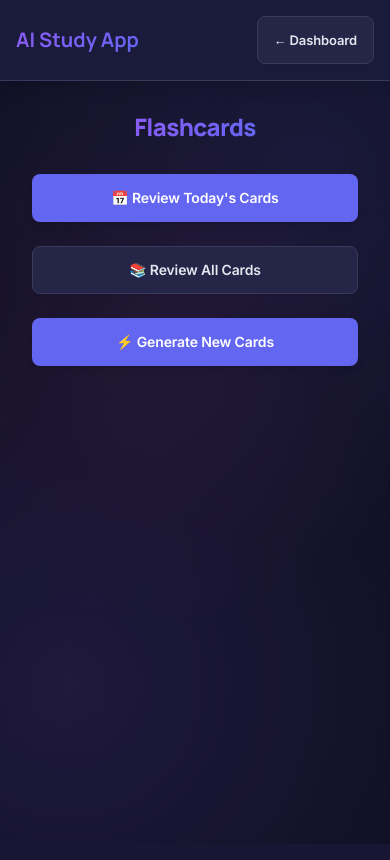
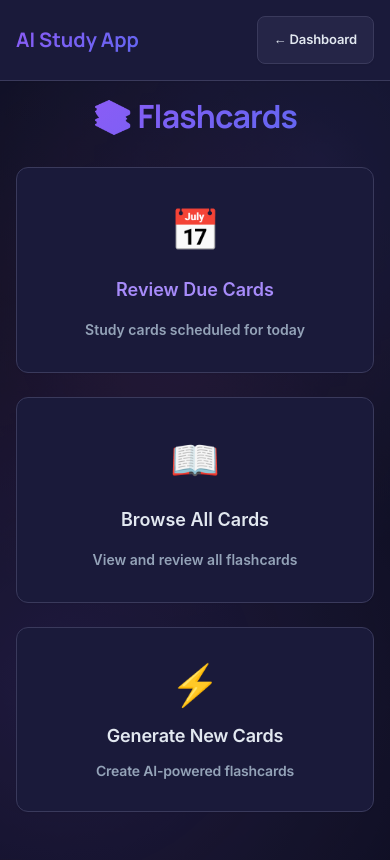
Before and after one commit to NeelKad/AI-study-app, a Flask app: page /flashcards/1 in a window 390 px wide. Run offline with Flask 3, Linux system fonts and the light colour scheme; a user stored in the database is signed in; tables that the repository leaves empty hold one stand-in row (values such as "Sample post").

Commit message:
Update flashcards.html

```diff
--- a/templates/flashcards.html
+++ b/templates/flashcards.html
@@ -4,10 +4,7 @@
   <meta charset="UTF-8" />
   <meta name="viewport" content="width=device-width, initial-scale=1.0" />
   <title>Flashcards - AI Study App</title>
-    <link
-      rel="stylesheet"
-      href="{{ url_for('static', filename='style.css') }}"
-    />
+  <link rel="stylesheet" href="{{ url_for('static', filename='style.css') }}" />
   <style>
     :root {
       --bg-primary: #0f0f23;
@@ -19,35 +16,54 @@
       --text-muted: #64748b;
       --accent: #6366f1;
       --success: #10b981;
+      --warning: #f59e0b;
       --error: #ef4444;
       --shadow-sm: 0 1px 2px 0 rgb(0 0 0 / 0.05);
-        --shadow-md: 0 4px 6px -1px rgb(0 0 0 / 0.1),
-          0 2px 4px -2px rgb(0 0 0 / 0.1);
-        --shadow-lg: 0 10px 15px -3px rgb(0 0 0 / 0.1),
-          0 4px 6px -4px rgb(0 0 0 / 0.1);
+      --shadow-md: 0 4px 6px -1px rgb(0 0 0 / 0.1), 0 2px 4px -2px rgb(0 0 0 / 0.1);
+      --shadow-lg: 0 10px 15px -3px rgb(0 0 0 / 0.1), 0 4px 6px -4px rgb(0 0 0 / 0.1);
     }
+
+    * {
+      box-sizing: border-box;
+    }
+
     body {
       background: var(--bg-primary);
       color: var(--text-primary);
-        font-family: -apple-system, BlinkMacSystemFont, "Segoe UI", "Roboto",
-          sans-serif;
+      font-family: -apple-system, BlinkMacSystemFont, 'Segoe UI', 'Roboto', sans-serif;
       margin: 0;
       min-height: 100vh;
+      line-height: 1.5;
     }
+
     .navbar {
       background: var(--bg-secondary);
       padding: 1rem 2rem;
       border-bottom: 1px solid var(--bg-border);
+      box-shadow: var(--shadow-sm);
     }
+
+    .nav-content {
+      display: flex;
+      align-items: center;
+      justify-content: space-between;
+      width: 100%;
+      max-width: 1200px;
+      margin: 0 auto;
+    }
+
     .nav-logo {
       font-size: 1.25rem;
       font-weight: 700;
       color: var(--accent);
       text-decoration: none;
+      transition: color 0.2s ease;
     }
+
     .nav-logo:hover {
       color: var(--text-primary);
     }
+
     .button {
       display: inline-flex;
       align-items: center;
@@ -62,19 +78,37 @@
       transition: all 0.2s ease;
       background: var(--accent);
       color: white;
+      gap: 0.5rem;
     }
-      .button:hover {
+
+    .button:hover:not(:disabled) {
       transform: translateY(-1px);
       box-shadow: var(--shadow-md);
     }
+
     .button-secondary {
       background: var(--bg-tertiary);
       color: var(--text-primary);
       border-color: var(--bg-border);
     }
+
     .button-secondary:hover {
       background: var(--bg-border);
     }
+
+    .button:disabled {
+      opacity: 0.5;
+      cursor: not-allowed;
+      background: var(--bg-tertiary);
+      color: var(--text-muted);
+      border-color: var(--bg-border);
+    }
+
+    .button:disabled:hover {
+      transform: none;
+      box-shadow: none;
+    }
+
     .card {
       background: var(--bg-secondary);
       border: 1px solid var(--bg-border);
@@ -82,9 +116,100 @@
       box-shadow: var(--shadow-sm);
       transition: all 0.2s ease;
     }
+
     .card:hover {
       box-shadow: var(--shadow-md);
     }
+
+    .main-container {
+      padding: 2rem;
+      max-width: 800px;
+      margin: 0 auto;
+      display: flex;
+      flex-direction: column;
+      align-items: center;
+      gap: 2rem;
+    }
+
+    .page-title {
+      font-size: 2.5rem;
+      font-weight: 700;
+      color: var(--accent);
+      margin: 0;
+      text-align: center;
+    }
+
+    .stats-grid {
+      display: grid;
+      grid-template-columns: repeat(auto-fit, minmax(200px, 1fr));
+      gap: 1rem;
+      width: 100%;
+      margin-bottom: 1rem;
+    }
+
+    .stat-card {
+      padding: 1.5rem;
+      text-align: center;
+    }
+
+    .stat-number {
+      font-size: 2rem;
+      font-weight: 700;
+      margin-bottom: 0.5rem;
+    }
+
+    .stat-label {
+      color: var(--text-secondary);
+      font-size: 0.875rem;
+      text-transform: uppercase;
+      letter-spacing: 0.05em;
+    }
+
+    .stat-due { color: var(--warning); }
+    .stat-total { color: var(--accent); }
+    .stat-new { color: var(--success); }
+
+    .action-grid {
+      display: grid;
+      grid-template-columns: repeat(auto-fit, minmax(280px, 1fr));
+      gap: 1.5rem;
+      width: 100%;
+    }
+
+    .action-button {
+      padding: 2rem;
+      text-align: center;
+      font-size: 1.125rem;
+      font-weight: 600;
+      text-decoration: none;
+      min-height: 140px;
+      display: flex;
+      flex-direction: column;
+      align-items: center;
+      justify-content: center;
+      gap: 1rem;
+    }
+
+    .action-icon {
+      font-size: 2.5rem;
+    }
+
+    .loading-container {
+      display: none;
+      text-align: center;
+      margin: 2rem 0;
+    }
+
+    .loading-content {
+      display: inline-flex;
+      align-items: center;
+      gap: 0.75rem;
+      padding: 1rem 1.5rem;
+      background: var(--bg-secondary);
+      border-radius: 0.75rem;
+      border: 1px solid var(--bg-border);
+    }
+
     .spinner {
       width: 20px;
       height: 20px;
@@ -93,35 +218,48 @@
       border-radius: 50%;
       animation: spin 1s linear infinite;
     }
+
     @keyframes spin {
-        0% {
-          transform: rotate(0deg);
+      0% { transform: rotate(0deg); }
+      100% { transform: rotate(360deg); }
     }
-        100% {
-          transform: rotate(360deg);
+
+    .message {
+      padding: 1rem 1.5rem;
+      border-radius: 0.5rem;
+      font-weight: 600;
+      text-align: center;
+      margin-top: 1rem;
     }
+
+    .message.error {
+      background: rgba(239, 68, 68, 0.1);
+      color: var(--error);
+      border: 1px solid rgba(239, 68, 68, 0.2);
     }
-      .button:disabled {
-        opacity: 0.5;
-        cursor: not-allowed;
-        background: var(--bg-tertiary);
-        color: var(--text-muted);
-        border-color: var(--bg-border);
+
+    .message.success {
+      background: rgba(16, 185, 129, 0.1);
+      color: var(--success);
+      border: 1px solid rgba(16, 185, 129, 0.2);
     }
-      .button:disabled:hover {
-        transform: none;
-        box-shadow: none;
-      }
+
     @media (max-width: 768px) {
       .navbar {
         padding: 1rem;
       }
-        main {
+      .main-container {
         padding: 1rem;
       }
       .button {
         padding: 0.75rem 1rem;
         font-size: 0.875rem;
+      }
+      .page-title {
+        font-size: 2rem;
+      }
+      .action-grid {
+        grid-template-columns: 1fr;
       }
     }
   </style>
@@ -129,125 +267,146 @@
 <body>
   <header>
     <nav class="navbar">
-        <div
-          style="
-            display: flex;
-            align-items: center;
-            justify-content: space-between;
-            width: 100%;
-            max-width: 1200px;
-            margin: 0 auto;
-          "
-        >
+      <div class="nav-content">
         <a href="{{ url_for('index') }}" class="nav-logo">AI Study App</a>
-          <div style="display: flex; gap: 1rem; align-items: center">
-            <a
-              href="{{ url_for('dashboard') }}"
-              class="button button-secondary"
-              style="padding: 0.5rem 1rem; font-size: 0.8125rem"
-              >← Dashboard</a
-            >
+        <div style="display: flex; gap: 1rem; align-items: center;">
+          <a href="{{ url_for('dashboard') }}" class="button button-secondary" style="padding: 0.5rem 1rem; font-size: 0.8125rem;">
+            ← Dashboard
+          </a>
         </div>
       </div>
     </nav>
   </header>
-    <main
-      style="
-        padding: 2rem;
-        max-width: 600px;
-        margin: 0 auto;
-        display: flex;
-        flex-direction: column;
-        align-items: center;
-      "
+
+  <main class="main-container">
+    <h1 class="page-title">📚 Flashcards</h1>
+
+    <div id="statsContainer" class="stats-grid" style="display: none;">
+      <div class="card stat-card">
+        <div id="statDue" class="stat-number stat-due">-</div>
+        <div class="stat-label">Due Today</div>
+      </div>
+      <div class="card stat-card">
+        <div id="statTotal" class="stat-number stat-total">-</div>
+        <div class="stat-label">Total Cards</div>
+      </div>
+      <div class="card stat-card">
+        <div id="statNew" class="stat-number stat-new">-</div>
+        <div class="stat-label">New Cards</div>
+      </div>
+    </div>
+
+    <div class="action-grid">
+      <a href="{{ url_for('review_today_flashcards', note_id=note_id) }}" class="card action-button">
+        <div class="action-icon">📅</div>
+        <div>Review Due Cards</div>
+        <div style="font-size: 0.875rem; color: var(--text-secondary);">Study cards scheduled for today</div>
+      </a>
+
+      <a href="{{ url_for('review_all_flashcards', note_id=note_id) }}" class="card action-button button-secondary">
+        <div class="action-icon">📖</div>
+        <div>Browse All Cards</div>
+        <div style="font-size: 0.875rem; color: var(--text-secondary);">View and review all flashcards</div>
+      </a>
+
+      <button
+        class="card action-button"
+        id="generateBtn"
+        {% if not note_content %}disabled{% endif %}
       >
-      <h1 style="margin-bottom: 2rem; color: var(--accent)">Flashcards</h1>
-      <div
-        style="display: flex; flex-direction: column; gap: 1.5rem; width: 100%"
-      >
-        <button
-          class="button"
-          onclick="window.location.href='{{ url_for('review_today_flashcards', note_id=note_id) }}'"
-        >
-          📅 Review Today's Cards
-        </button>
-        <button
-          class="button button-secondary"
-          onclick="window.location.href='{{ url_for('review_all_flashcards', note_id=note_id) }}'"
-        >
-          📚 Review All Cards
-        </button>
-        <button
-          class="button"
-          id="generateBtn"
-          {%
-          if
-          not
-          note_content
-          %}disabled{%
-          endif
-          %}
-        >
-          ⚡ Generate New Cards
+        <div class="action-icon">⚡</div>
+        <div>Generate New Cards</div>
+        <div style="font-size: 0.875rem; color: var(--text-secondary);">
+          {% if note_content %}Create AI-powered flashcards{% else %}No note content available{% endif %}
+        </div>
       </button>
     </div>
-      <div
-        id="loadingIndicator"
-        style="display: none; text-align: center; margin: 2rem 0"
-      >
-        <div
-          style="
-            display: inline-flex;
-            align-items: center;
-            gap: 0.75rem;
-            padding: 1rem 1.5rem;
-            background: var(--bg-secondary);
-            border-radius: 0.75rem;
-            border: 1px solid var(--bg-border);
-          "
-        >
+
+    <div id="loadingIndicator" class="loading-container">
+      <div class="loading-content">
         <div class="spinner"></div>
-          <span style="color: var(--text-secondary); font-weight: 500"
-            >Generating flashcards...</span
-          >
+        <span style="color: var(--text-secondary); font-weight: 500;">
+          Generating flashcards...
+        </span>
       </div>
     </div>
-      <div
-        id="errorMessage"
-        style="color: var(--error); font-weight: 600; margin-top: 1rem"
-      ></div>
+
+    <div id="messageContainer"></div>
   </main>
+
   <script>
-      let noteContent = {% if note_content %}{{ note_content | tojson | safe }}{% else %}null{% endif %};
-      const noteId = {{ note_id }}; // <-- Add this line
-      const generateBtn = document.getElementById("generateBtn");
-      const loadingIndicator = document.getElementById("loadingIndicator");
-      const errorMessage = document.getElementById("errorMessage");
+    const noteContent = {% if note_content %}{{ note_content | tojson | safe }}{% else %}null{% endif %};
+    const noteId = {{ note_id }};
 
-      generateBtn?.addEventListener("click", async function() {
+    const generateBtn = document.getElementById('generateBtn');
+    const loadingIndicator = document.getElementById('loadingIndicator');
+    const messageContainer = document.getElementById('messageContainer');
+    const statsContainer = document.getElementById('statsContainer');
+
+    function showMessage(text, type = 'info') {
+      messageContainer.innerHTML = `<div class="message ${type}">${text}</div>`;
+    }
+
+    function clearMessage() {
+      messageContainer.innerHTML = '';
+    }
+
+    async function loadStats() {
+      try {
+        const response = await fetch(`/api/flashcards/stats?note_id=${noteId}`);
+        if (response.ok) {
+          const stats = await response.json();
+          document.getElementById('statDue').textContent = stats.due;
+          document.getElementById('statTotal').textContent = stats.total;
+          document.getElementById('statNew').textContent = stats.new;
+
+          if (stats.total > 0) {
+            statsContainer.style.display = 'grid';
+          }
+        }
+      } catch (error) {
+        console.error('Failed to load stats:', error);
+      }
+    }
+
+    generateBtn?.addEventListener('click', async function() {
       if (!noteContent) {
-          errorMessage.textContent = "No note content found!";
+        showMessage('No note content found!', 'error');
         return;
       }
-        loadingIndicator.style.display = "block";
-        errorMessage.textContent = "";
+
+      generateBtn.disabled = true;
+      loadingIndicator.style.display = 'block';
+      clearMessage();
+
       try {
-          const res = await fetch("/api/flashcards", {
-            method: "POST",
-            headers: { "Content-Type": "application/json" },
+        const response = await fetch('/api/flashcards', {
+          method: 'POST',
+          headers: { 'Content-Type': 'application/json' },
           body: JSON.stringify({
             notes: noteContent,
-              note_id: noteId // <-- This now works!
+            note_id: noteId
           }),
         });
-          if (!res.ok) throw new Error("Failed to generate flashcards.");
-          loadingIndicator.style.display = "none";
-          errorMessage.textContent = "Flashcards generated! You can now review them.";
-        } catch (err) {
-          loadingIndicator.style.display = "none";
-          errorMessage.textContent = "Error: " + err.message;
+
+        const data = await response.json();
+
+        if (response.ok) {
+          showMessage(`Successfully generated ${data.count} flashcards! You can now review them.`, 'success');
+          loadStats(); // Refresh stats
+        } else {
+          showMessage(`Error: ${data.error}`, 'error');
+        }
+      } catch (error) {
+        showMessage(`Error: ${error.message}`, 'error');
+      } finally {
+        generateBtn.disabled = false;
+        loadingIndicator.style.display = 'none';
       }
     });
+
+    // Load stats on page load
+    document.addEventListener('DOMContentLoaded', loadStats);
   </script>
 </body>
 </html>
```
Lines whose indentation alone changed are shown as unchanged.
